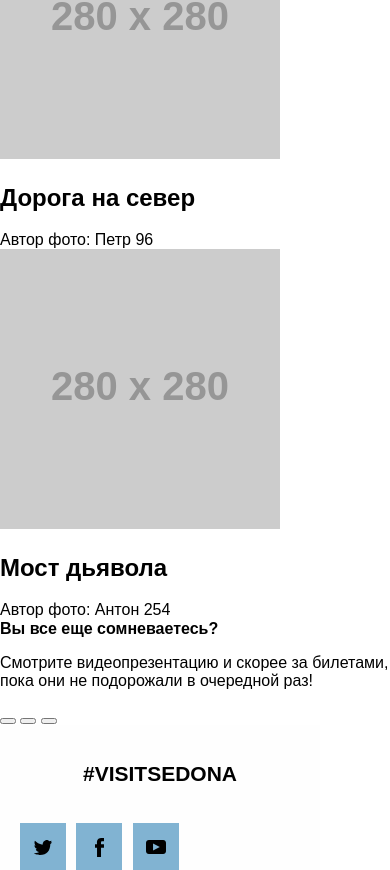
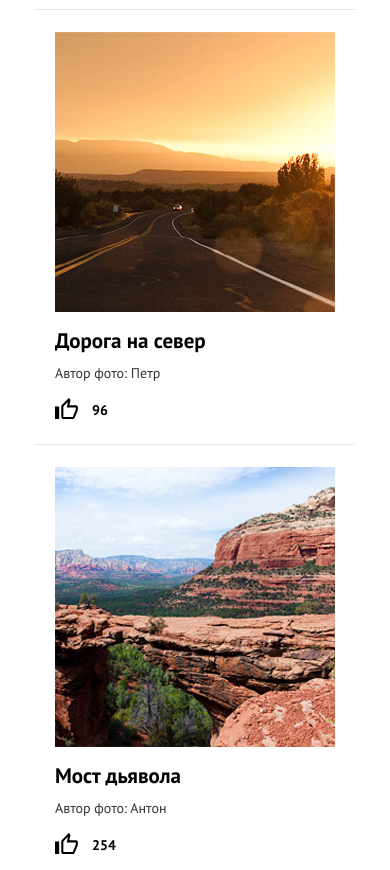
Before and after one commit to cooltolia/202119-sedona, a plain HTML site: page photo.html in a window 390 px wide. Shown: the part 1068-1938 px from the top of the page. Drawn offline with nearby package versions, Linux system fonts and the light colour scheme; files that its build step writes are made by us from their sources; placeholder pictures from the web are drawn by us.

Commit message:
finishing photo-mobile

```diff
--- a/photo.html
+++ b/photo.html
@@ -41,25 +41,25 @@
     </header>
     <div class="photo-list">
       <div class="photo-list__item">
-        <img class="photo-list__image" src="http://placehold.it/280x280" alt="Неродные просторы">
+        <img class="photo-list__image" src="/img/photo-1-mobile@1x.jpg" width="280" height="280" alt="Неродные просторы">
         <h2 class="photo-list__title">Неродные просторы</h2>
         <span class="photo-list__author">Автор фото: Борис</span>
         <a class="photo-list__likes">1350</a>
       </div>
       <div class="photo-list__item">
-        <img class="photo-list__image" src="http://placehold.it/280x280" alt="Неродные просторы">
+        <img class="photo-list__image" src="/img/photo-2-mobile@1x.jpg" width="280" height="280" alt="Местная растительность">
         <h2 class="photo-list__title">Местная растительность</h2>
         <span class="photo-list__author">Автор фото: Сергей</span>
         <a class="photo-list__likes">143</a>
       </div>
       <div class="photo-list__item">
-        <img class="photo-list__image" src="http://placehold.it/280x280" alt="Неродные просторы">
+        <img class="photo-list__image" src="/img/photo-1-mobile@1x.jpg" width="280" height="280" alt="Дорога на север">
         <h2 class="photo-list__title">Дорога на север</h2>
         <span class="photo-list__author">Автор фото: Петр</span>
         <a class="photo-list__likes">96</a>
       </div>
       <div class="photo-list__item">
-        <img class="photo-list__image" src="http://placehold.it/280x280" alt="Неродные просторы">
+        <img class="photo-list__image" src="/img/photo-4-mobile@1x.jpg" width="280" height="280" alt="Мост дьявола">
         <h2 class="photo-list__title">Мост дьявола</h2>
         <span class="photo-list__author">Автор фото: Антон</span>
         <a class="photo-list__likes">254</a>
@@ -70,31 +70,31 @@
       <p class="video-block__intro">Смотрите видеопрезентацию и скорее за билетами, пока они не подорожали в очередной раз!</p>
       <div class="video-block__item">
         <div class="video-controls">
+          <div class="video-controls__progress">
             <div class="video-conrols__progress-bar">
               <div class="video-conrols__progress-toggle"></div>
             </div>
+          </div>
+          <div class="video-controls__buttons">
             <button class="video-conrols__replay" type="button"></button>
             <button class="video-controls__subtitles" type="button"></button>
             <button class="video-controls__fullscreen" type="button"></button>
           </div>
         </div>
       </div>
+    </div>
   </main>
 
   <footer class="main-footer">
-    <div class="main-footer__inner">
     <b class="main-footer__hashtag">#visitsedona</b>
-      <div class="man-footer__socials socials">
+    <div class="main-footer__socials socials">
       <a class="socials__link socials__link--twitter" href="#"></a>
       <a class="socials__link socials__link--fb" href="#"></a>
       <a class="socials__link socials__link--youtube" href="#"></a>
     </div>
-      <div class="copyright">
-        <a class="copyright__link" href="#">Разработано
-          <img class="copyright__logo" src="http://placehold.it/28x34" alt="Логотиа HTML Академии">
+    <a class="main-footer__copyright" href="#">Разработано
+      <img class="main-footer__copyright-logo" src="/img/htmlacademy.svg" alt="Логотиа HTML Академии">
     </a>
-      </div>
-    </div>
   </footer>
 
 </body>
--- a/sass/blocks/main-photo.scss
+++ b/sass/blocks/main-photo.scss
@@ -0,0 +1,11 @@
+.main-photo {
+  max-width: 320px;
+  margin: 0 auto;
+  font-family: $font-stack;
+
+  background-image: url("/img/bg-intro-triangle-mobile.svg"), url("/img/bg-back-mobile@1x.jpg");
+  background-size: 320px 57px, 320px 389px;
+  background-position: center 117px, center -231px;
+  background-repeat: no-repeat;
+  border-top: 1px solid transparent;
+}
--- a/sass/blocks/photo-list.scss
+++ b/sass/blocks/photo-list.scss
@@ -0,0 +1,57 @@
+.photo-list {
+}
+
+.photo-list__item {
+   padding: 22px 20px;
+   border-bottom: 1px solid #e5e5e5;
+
+   font-size: 14px;
+   line-height: 24px;
+     color: #000;
+}
+
+.photo-list__image {
+  display: block;
+  margin: 0;
+  margin-bottom: 17px;
+  width: 280px;
+  height: 280px;
+}
+
+.photo-list__title {
+  display: block;
+  margin: 0;
+  margin-bottom: 8px;
+
+  font-weight: bold;
+}
+
+.photo-list__author {
+  display: block;
+  margin-bottom: 13px;
+
+  color: $dark-grey;
+}
+
+.photo-list__likes {
+  display: block;
+  position: relative;
+  width: 45px;
+  margin: 0;
+  padding-left: 37px;
+
+  font-weight: bold;
+  cursor: pointer;
+  &::before {
+    content: "";
+    display: block;
+    position: absolute;
+    width: 23px;
+    height: 21px;
+    left: 0px;
+    background-image: url("/img/icon-like.svg");
+    background-size: 100%;
+    background-position: center;
+    background-repeat: no-repeat;
+  }
+}
--- a/sass/blocks/video-block.scss
+++ b/sass/blocks/video-block.scss
@@ -0,0 +1,38 @@
+.video-block {
+  padding: 35px 0 49px;
+  margin-bottom: 66px;
+
+  text-align: center;
+  text-transform: uppercase;
+  color: #000;
+}
+
+.video-block__title {
+  display: block;
+  margin: 0;
+  margin-bottom: 30px;
+  padding: 0 25px;
+
+
+  font-size: 18px;
+  font-weight: bold;
+  line-height: 26px;
+}
+
+.video-block__intro {
+  margin: 0;
+  margin-bottom: 37px;
+  padding: 0 25px;
+
+  font-size: 14px;
+  line-height: 24px;
+  color: $dark-grey;
+}
+
+.video-block__item {
+  position: relative;
+  width: 320px;
+  height: 201px;
+
+  background-image: url("/img/video-mobile@1x.jpg");
+}
--- a/sass/blocks/video-controls.scss
+++ b/sass/blocks/video-controls.scss
@@ -0,0 +1,85 @@
+.video-controls {
+  box-sizing: border-box;
+  width: 100%;
+  padding: 0 20px;
+  position: absolute;
+  bottom: -66px;
+
+
+}
+
+.video-controls__progress {
+  position: relative;
+  box-sizing: border-box;
+  width: 100%;
+  height: 45px;
+  background-color: rgba(black, 0.6);
+
+  overflow: hidden;
+}
+
+.video-conrols__progress-bar {
+  position: relative;
+  width: 235px;
+  height: 3px;
+  margin: 22px auto 0;
+  background-color: rgba(white, 0.2);
+}
+
+.video-conrols__progress-toggle {
+  position: absolute;
+  width: 9px;
+  height: 9px;
+  top: -3px;
+  left: 36px;
+  border-radius: 50%;
+  background-color: white;
+}
+
+.video-controls__buttons {
+  position: relative;
+  box-sizing: border-box;
+  width: 100%;
+  height: 66px;
+  padding: 22px 24px;
+  background-color: #f2f2f2;
+}
+
+.video-conrols__replay {
+  position: absolute;
+  width: 16px;
+  height: 20px;
+  background: none; // Откуда у кнопки еще свой background берется я так и не понял...
+  background-image: url("/img/icon-video-replay.svg");
+  border: none;
+  outline: none;
+  cursor: pointer;
+
+  left: 20px;
+}
+
+.video-controls__subtitles {
+  position: absolute;
+  width: 32px;
+  height: 20px;
+  background: none;
+  background-image: url("/img/icon-video-subtitles.svg");
+  border: none;
+  outline: none;
+  cursor: pointer;
+
+  right: 74px;
+}
+
+.video-controls__fullscreen {
+  position: absolute;
+  width: 20px;
+  height: 20px;
+  background: none;
+  background-image: url("/img/icon-video-fullscreen.svg");
+  border: none;
+  outline: none;
+  cursor: pointer;
+
+  right: 23px;
+}
```
Lines whose indentation alone changed are shown as unchanged.
